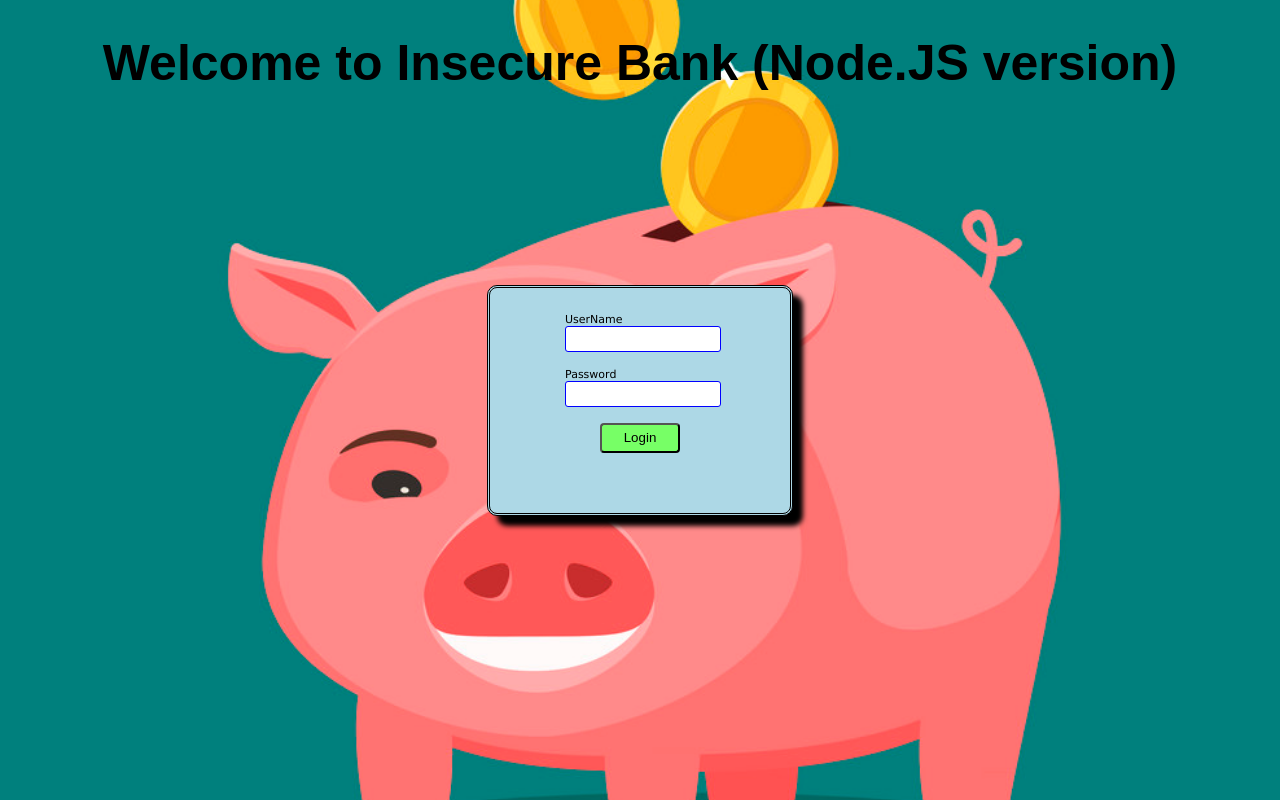
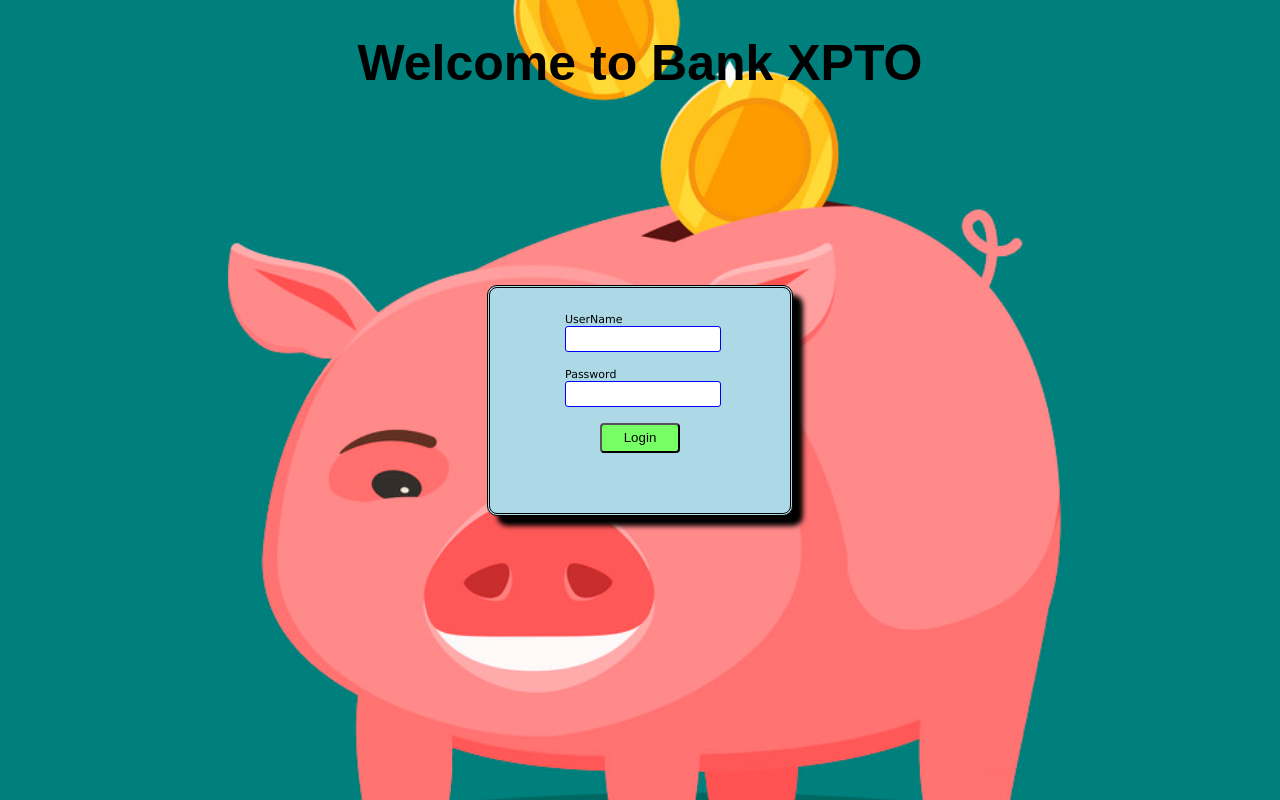
Before and after one commit to guilhermejmlopes/insecure_bank_node, a website: page public/index.html in a window 1280 px wide. Drawn offline with Linux system fonts and the light colour scheme.

Commit message:
Modified index.html

```diff
--- a/public/index.html
+++ b/public/index.html
@@ -28,7 +28,7 @@ $(document).ready(function() {
 
 </script>
 
-<h1>Welcome to Insecure Bank (Node.JS version)</h1>
+<h1>Welcome to Bank XPTO</h1>
 
 
 <div id="auth" class="auth_div">
```
